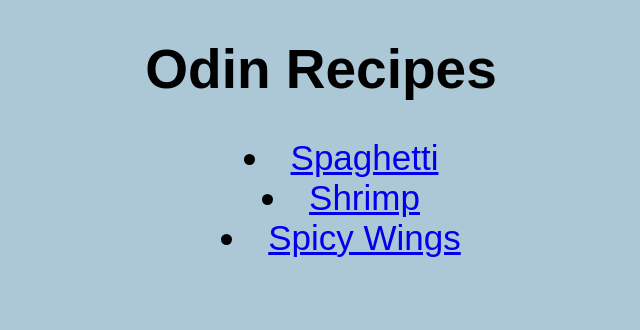
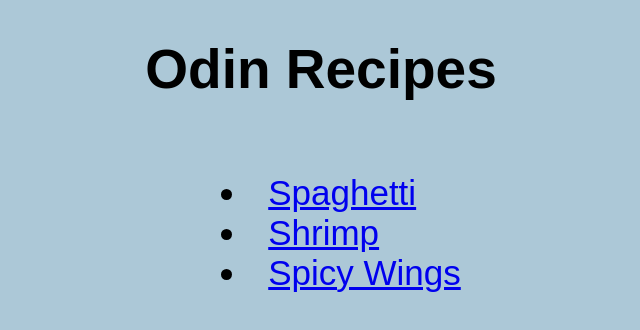
Before and after one commit to cryptocowboye/odin-recipes, a plain HTML site: page index.html in a window 1280 px wide. Shown: the whole page, without its empty margins (319-959 px from the left). Drawn offline with Linux system fonts and the light colour scheme.

Commit message:
Tidy the unordered list on index.html

```diff
--- a/styles/style.css
+++ b/styles/style.css
@@ -20,3 +20,8 @@ img {
     height: auto;
     width: 300px;
 }
+
+#index-links {
+    display: inline-block;
+    text-align: left;
+}
```
